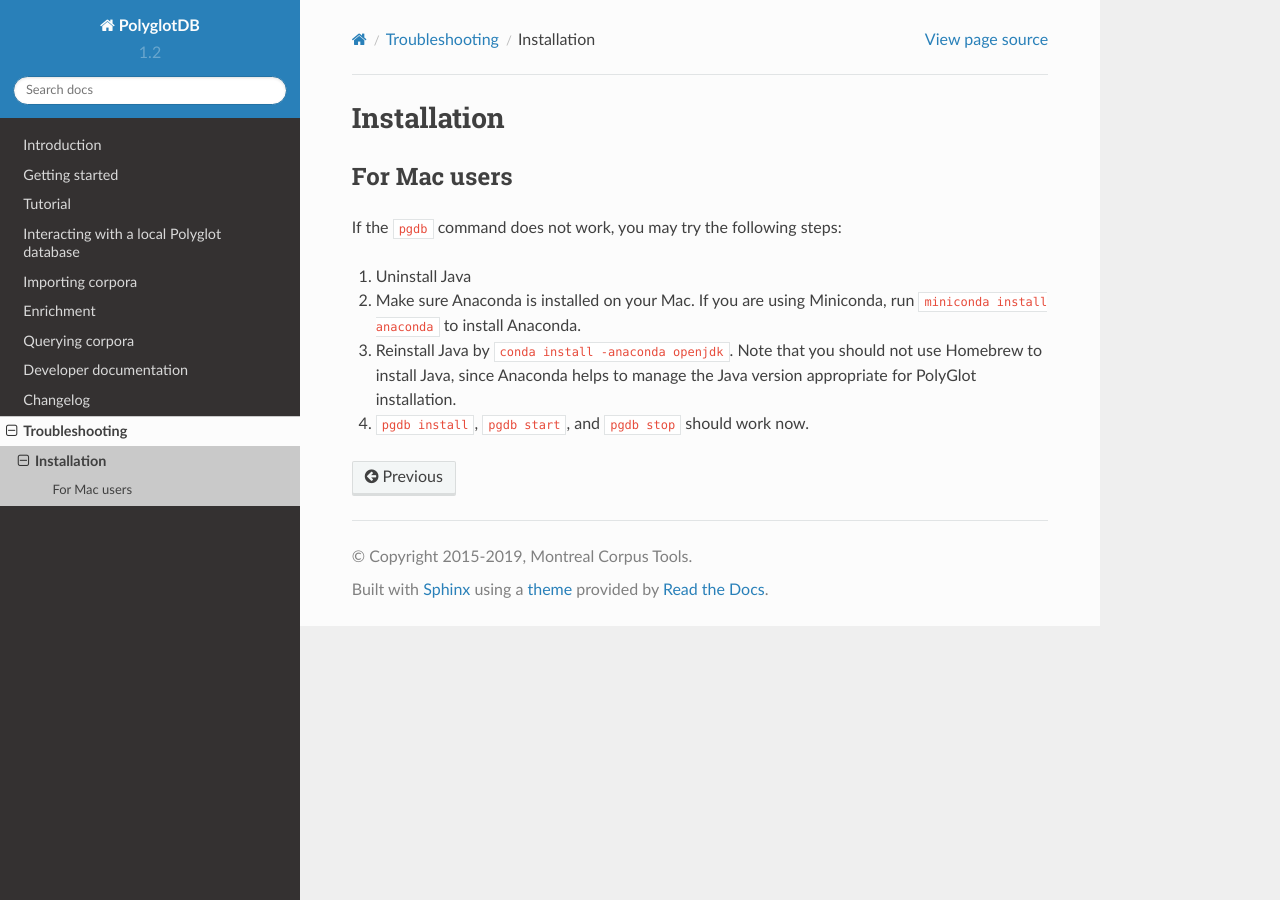
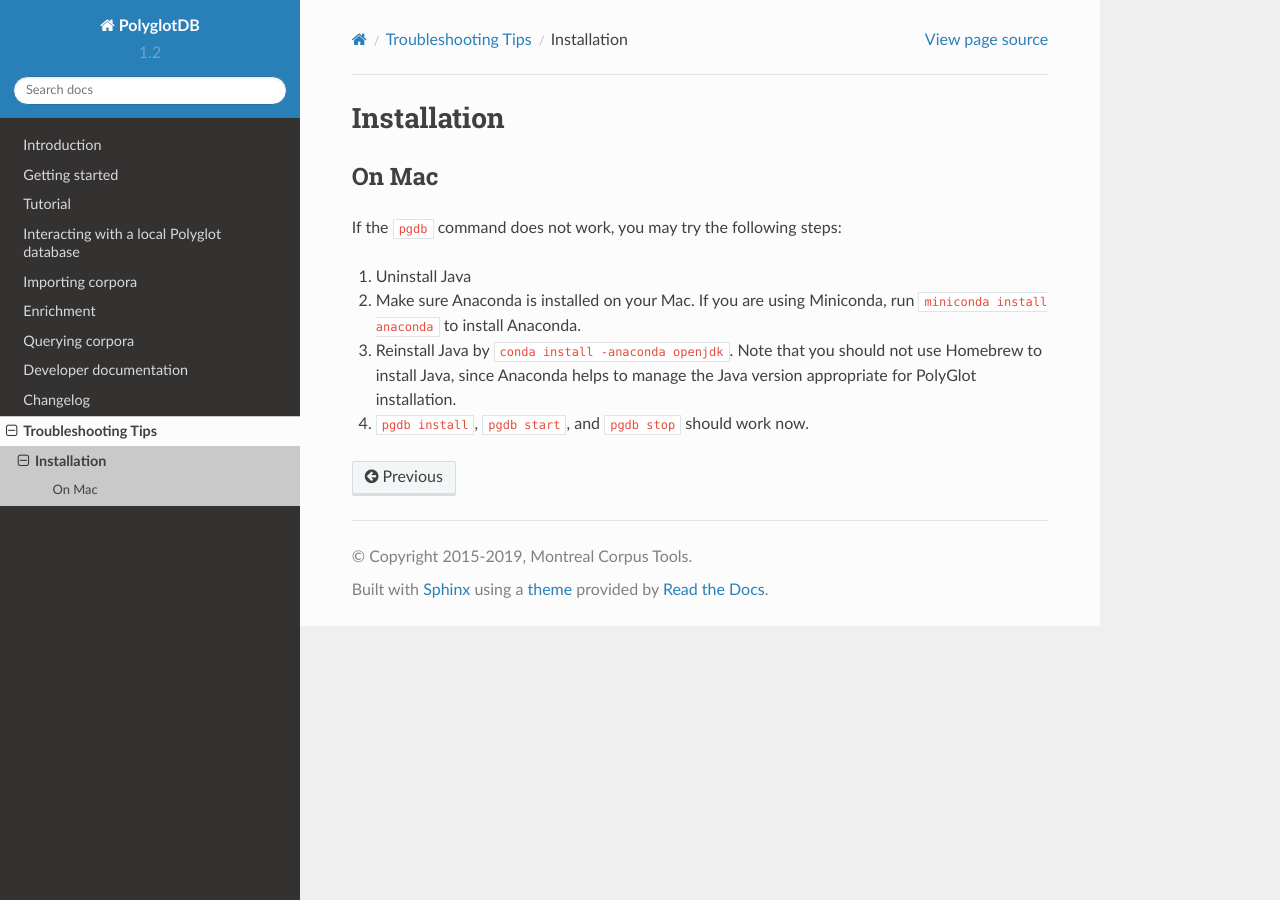
Before and after one commit to MontrealCorpusTools/PolyglotDB, a Sphinx documentation site: the page built from docs/source/tshoot_install.rst, in a window 1280 px wide. Built offline with Sphinx 7.4.7 and the Read the Docs theme 2.0.0, drawn with Linux system fonts in a browser that asks for light colours.

Commit message:
add tshoot_other.rst and tshoot_tut.rst

```diff
--- a/docs/source/troubleshooting.rst
+++ b/docs/source/troubleshooting.rst
@@ -1,7 +1,7 @@
 .. _troubleshooting:
 
 ***************
-Troubleshooting
+Troubleshooting Tips
 ***************
 
 This section contains several troubleshooting tips on installation, tutorials, etc.
--- a/docs/source/tshoot_install.rst
+++ b/docs/source/tshoot_install.rst
@@ -4,7 +4,7 @@
 Installation
 ************
 
-For Mac users
+On Mac
 =============
 
 If the ``pgdb`` command does not work, you may try the following steps:
```
Also changed, not shown: docs/source/tshoot_other.rst (added, +29 -0 lines), docs/source/tshoot_tut.rst (added, +37 -0 lines).
